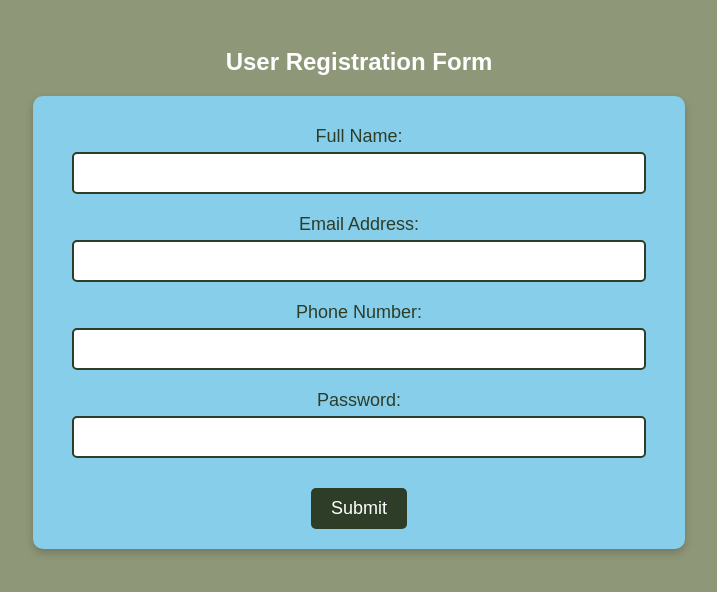
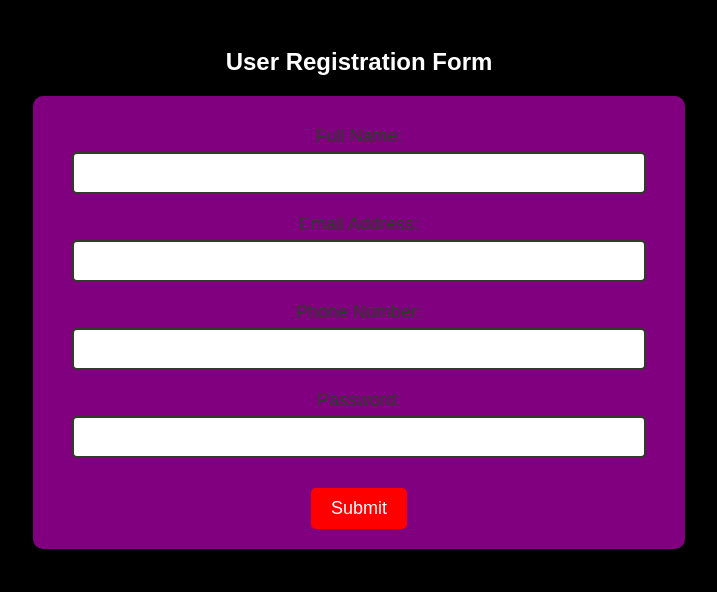
Before and after one commit to Yvonne-Mathenge/js-regex-validation_Yvonne_Waithira, a plain HTML site: page index.html in a window 1280 px wide. Shown: the whole page, without its empty margins (281-998 px from the left). Drawn offline with Linux system fonts and the light colour scheme.

Commit message:
Update style.css

```diff
--- a/style.css
+++ b/style.css
@@ -1,6 +1,6 @@
 body {
     font-family: Arial, sans-serif;
-    background-color: #8F9779;
+    background-color: black;
     color: #ffffff;
     text-align: center;
     padding: 20px;
@@ -8,7 +8,7 @@ body {
 
 
 form {
-    background-color: #87CEEB;
+    background-color: purple;
     width: 50%;
     margin: auto;
     padding: 20px;
@@ -49,7 +49,7 @@ input:focus {
 
 
 button {
-    background-color: #2E3D27;
+    background-color: red;
     color: #ffffff;
     padding: 10px 20px;
     font-size: 18px;
@@ -60,5 +60,5 @@ button {
 }
 
 button:hover {
-    background-color: #1E281B;
+    background-color: white;
 }
```
